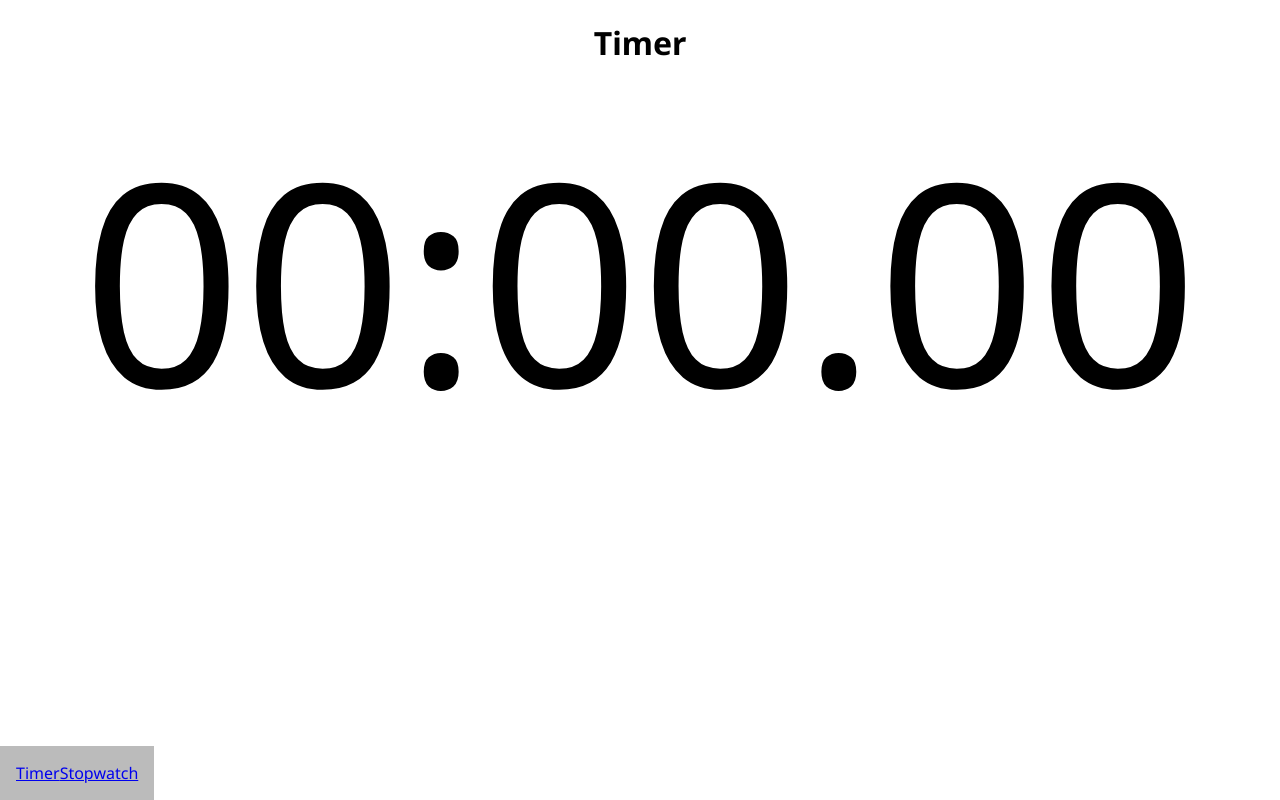
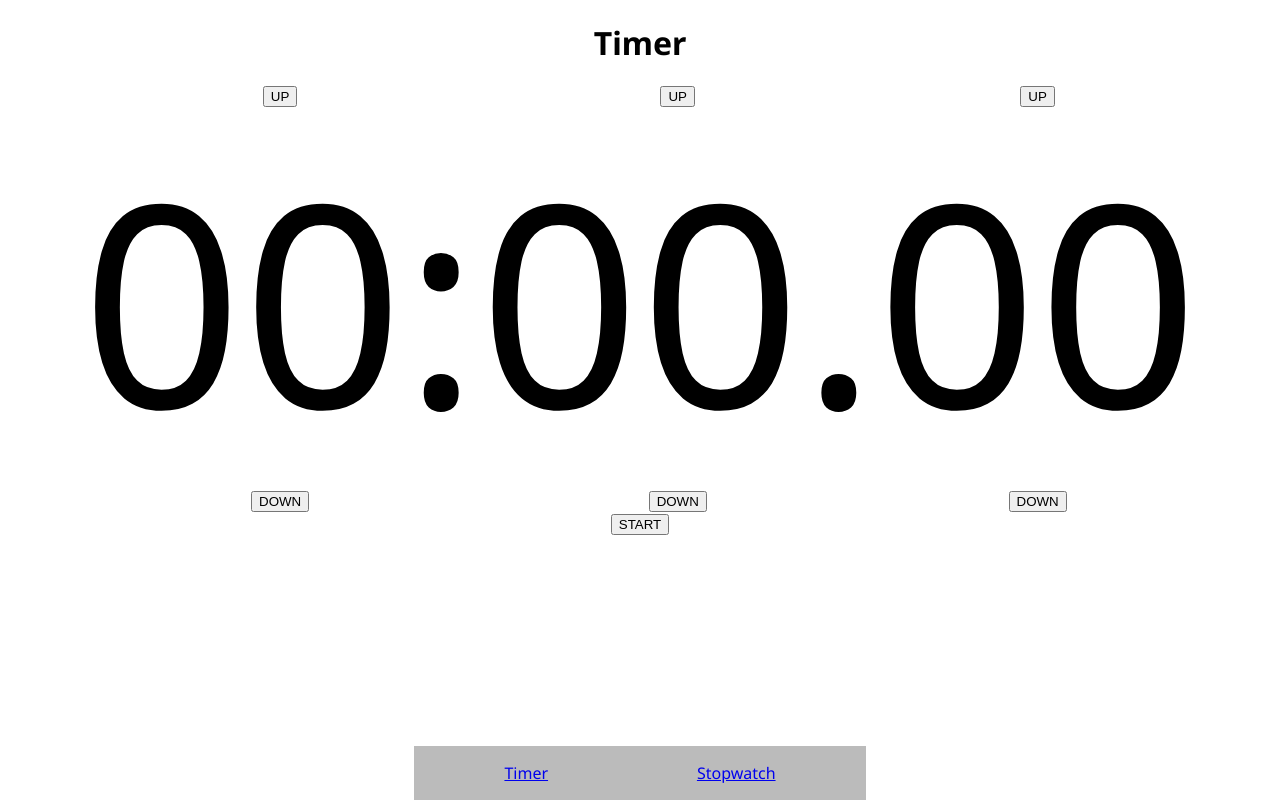
Before and after one commit to brannonjames/vue-timer, a Vue app: page /#/timer in a window 1280 px wide. Built offline with nearby package versions, Linux system fonts and the light colour scheme.

Commit message:
set timer

```diff
--- a/src/components/NavBar.vue
+++ b/src/components/NavBar.vue
@@ -9,12 +9,15 @@
 
 <style scoped lang=scss>
   #nav-container {
+    display: flex;
+    justify-content: center;
     position: fixed;
     bottom: 0;
     left: 0;
     right: 0;
 
     nav {
+      width: 100%;
       background-color: #BBB;
       padding: 16px;
       max-width: 420px;
--- /dev/null
+++ b/src/components/NumberSelector.vue
@@ -0,0 +1,35 @@
+<template>
+  <div id="NumberSelector">
+    <button :disabled="disabled" @click="onUp">UP</button>
+    <div>
+      <slot></slot>
+    </div>
+    <button :disabled="disabled" @click="onDown">DOWN</button>
+  </div>
+</template>
+
+<script>
+export default {
+  props: {
+    disabled: {
+      type: Boolean
+    }
+  },
+  methods: {
+    onUp () {
+      this.$emit('number-selector-change', 'UP')
+    },
+    onDown () {
+      this.$emit('number-selector-change', 'DOWN')
+    }
+  }
+}
+</script>
+
+<style scoped lang="scss">
+  #NumberSelector {
+    display: flex;
+    flex-direction: column;
+    align-items: center;
+  }
+</style>
--- /dev/null
+++ b/src/components/TimerDisplay.vue
@@ -0,0 +1,78 @@
+<template>
+  <div id="timer-display">
+
+      <NumberSelector :disabled="isActive" @number-selector-change="onHourChange">
+        <DoubleDigit appended=":" :value="timeObj.hours" />
+      </NumberSelector>
+
+      <NumberSelector :disabled="isActive" @number-selector-change="onMinuteChange">
+        <DoubleDigit appended="." :value="timeObj.minutes" />
+      </NumberSelector>
+
+      <NumberSelector :disabled="isActive" @number-selector-change="onSecondChange">
+        <DoubleDigit :value="timeObj.seconds" />
+      </NumberSelector>
+
+    </div>
+</template>
+
+<script>
+import DoubleDigit from '../components/DoubleDigit'
+import NumberSelector from '../components/NumberSelector'
+export default {
+  props: {
+    timeObj: { hours: Number, minutes: Number, seconds: Number },
+    isActive: Boolean
+  },
+  components: {
+    DoubleDigit,
+    NumberSelector
+  },
+  methods: {
+    onHourChange (direction) {
+      this.handleTimeChange(direction, 'hours')
+    },
+    onMinuteChange (direction) {
+      this.handleTimeChange(direction, 'minutes')
+    },
+    onSecondChange (direction) {
+      this.handleTimeChange(direction, 'seconds')
+    },
+    handleTimeChange (direction, propertyName) {
+      const property = this.timeObj[propertyName]
+      let newValue = 0
+      if (direction === 'UP') {
+        //
+        if (property === 99) {
+          newValue = 0
+        } else {
+          newValue = property + 1
+        }
+        //
+      } else {
+        //
+        if (property === 0) {
+          newValue = 99
+        } else {
+          newValue = property - 1
+        }
+        //
+      }
+      //
+      this.$emit('timer-time-change', { ...this.timeObj, [propertyName]: newValue })
+    }
+  }
+}
+</script>
+
+<style lang="scss">
+  #timer-display {
+    display: flex;
+    justify-content: center;
+    align-items: center;
+    p {
+      margin: 0;
+      font-size: 22vw;
+    }
+  }
+</style>
--- a/src/views/Timer.vue
+++ b/src/views/Timer.vue
@@ -1,38 +1,60 @@
 <template>
   <main>
     <h1>Timer</h1>
-    <div id="timer-display">
-      <DoubleDigitDisplay appended=":" />
-      <DoubleDigitDisplay appended="." />
-      <DoubleDigitDisplay />
-    </div>
+    <TimerDisplay @timer-time-change="handleTimeSetChange" :timeObj="timeObj" :isActive="isActive" />
+    <button @click="startTimer">START</button>
   </main>
 </template>
 
 <script>
-import DoubleDigitDisplay from '../components/DoubleDigitDisplay'
+import TimerDisplay from '../components/TimerDisplay'
+
 export default {
   data () {
     return {
       hours: 0,
       minutes: 0,
-      seconds: 0
+      seconds: 0,
+      isActive: false
     }
   },
   components: {
-    DoubleDigitDisplay
+    TimerDisplay
+  },
+  computed: {
+    timeObj () {
+      const { hours, minutes, seconds } = this
+      return { hours, minutes, seconds }
+    }
+  },
+  methods: {
+    startTimer () {
+      this.isActive = true
+      const endDate = new Date()
+      const hours = endDate.getHours() + this.hours
+      const minutes = endDate.getMinutes() + this.minutes
+      const seconds = endDate.getSeconds() + this.seconds
+      endDate.setHours(hours, minutes, seconds)
+      //
+      this.timer = setInterval(() => {
+        const now = new Date()
+        const difference = endDate.getTime() - now.getTime()
+
+        if (difference > 0) {
+          this.hours = Math.floor((difference % (1000 * 60 * 60 * 24)) / (1000 * 60 * 60))
+          this.minutes = Math.floor((difference % (1000 * 60 * 60)) / (1000 * 60))
+          this.seconds = Math.floor((difference % (1000 * 60)) / 1000)
+        } else {
+          this.isActive = false
+          clearInterval(this.timer)
+        }
+      }, 500)
+    },
+    handleTimeSetChange ({ hours, minutes, seconds }) {
+      this.hours = hours
+      this.minutes = minutes
+      this.seconds = seconds
+    }
   }
 }
 </script>
-
-<style lang="scss">
-  #timer-display {
-    display: flex;
-    justify-content: center;
-    align-items: center;
-    p {
-      margin: 0;
-      font-size: 22vw;
-    }
-  }
-</style>
```
Also changed, not shown: src/components/HelloWorld.vue (deleted, +0 -60 lines), src/components/DoubleDigit.vue (renamed from src/components/DoubleDigitDisplay.vue).
